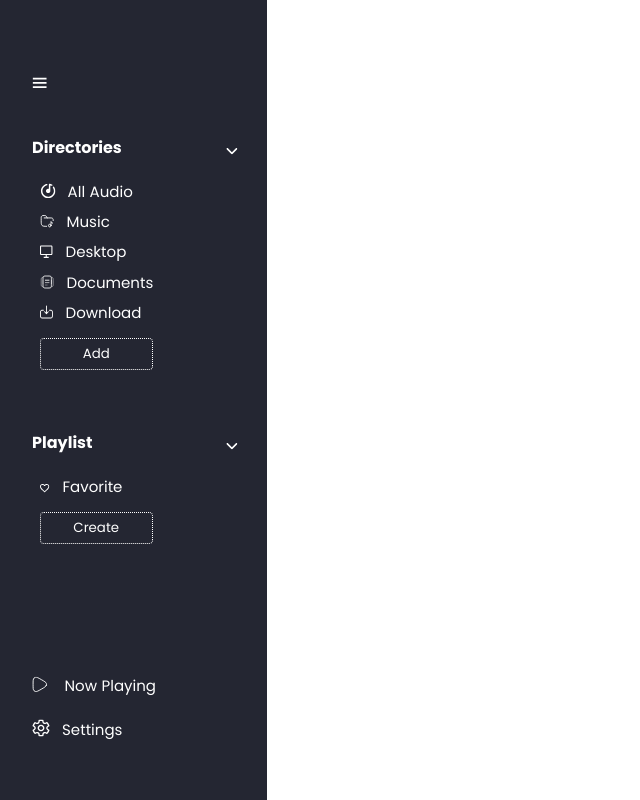
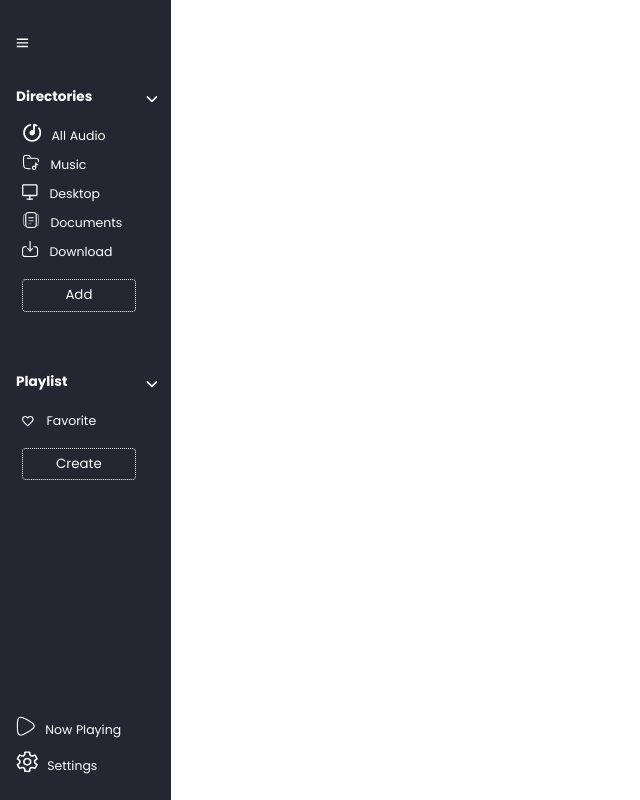
Before and after one commit to slick-codes/mongoplayer, a React (Vite) app in the folder frontend/: page / in a window 1280 px wide. Shown: the whole page, without its empty margins (0-640 px from the left). Built offline with nearby package versions, Linux system fonts and the light colour scheme.

Commit message:
fix small issues with the nav

```diff
--- a/frontend/src/styles/collaper.scss
+++ b/frontend/src/styles/collaper.scss
@@ -10,6 +10,7 @@ ul {
     cursor: pointer;
     padding: .5em 0;
     width: 100%;
+    font-size: .85rem;
     font-weight: bolder;
     display: flex;
     justify-content: space-between;
@@ -30,5 +31,4 @@ ul {
   &__content {
     padding-top: .5em;
   }
-
 }
--- a/frontend/src/styles/nav.scss
+++ b/frontend/src/styles/nav.scss
@@ -1,8 +1,8 @@
 @import "config";
 
 .nav {
-  width: 20em;
-  padding: 3em 2em;
+  width: 12em;
+  padding: 1em 1em;
   background-color: $primary-color;
 
   &__container {
@@ -17,8 +17,11 @@
   }
 
   &__toggler {
-    svg {
-      transform: scale(1.2);
+    display: flex;
+
+    >div {
+      cursor: pointer;
+      transform: scale(1.6);
       transform-origin: left;
     }
   }
@@ -35,15 +38,19 @@
     padding-bottom: 3em;
 
     li {
-      padding: .24em 0em;
+      padding: .44em 0em;
+      // font-weight: bolder;
       padding-left: .5em;
       color: white;
-      font-size: .94rem;
+      display: flex;
+      justify-content: flex-start;
+      align-items: center;
+      font-size: .78rem;
       cursor: pointer;
 
-      span svg {
+      span:first-child {
         transform-origin: left;
-        transform: scale(1.2);
+        transform: scale(1.5);
       }
 
 
@@ -59,7 +66,7 @@
       }
 
       span:last-child {
-        padding-left: .5em;
+        padding-left: .8em;
       }
 
       &.active {
@@ -80,3 +87,335 @@
     }
   }
 }
+
+
+.nav.--closed {
+  width: initial;
+
+  .nav__toggler {
+    display: flex;
+    // background: purple;
+    // transform-origin: center;
+    // justify-content: center;
+    // align-items: center;
+  }
+
+  button {
+    display: none;
+  }
+
+  li {
+    padding-left: 0;
+    justify-content: center;
+
+    span:first-child {
+      transform-origin: center !important;
+    }
+
+    span:last-child {
+      display: none;
+    }
+
+    span {
+      padding: 0;
+    }
+  }
+
+  .collaper__name {
+    padding: 1.3em 0 !important;
+
+    >* {
+      display: none;
+    }
+  }
+
+
+
+  section:not([class]) {
+    display: flex;
+    justify-content: center;
+
+    li {
+      display: flex;
+      justify-content: center;
+
+      >span:first-child {
+        transform: scale(1.4);
+        padding-right: 0;
+        transform-origin: center;
+        display: flex;
+        justify-content: center;
+        align-items: center;
+
+        svg {
+          transform: scale(1);
+          transform-origin: initial;
+        }
+      }
+    }
+  }
+
+}
+
+
+
+
+
+
+
+
+
+
+
+
+@font-face {
+  font-family: poppins;
+  font-style: normal;
+  font-weight: 400;
+  src: local('Poppins'), url(https://fonts.cdnfonts.com/s/16009/Poppins-Regular.woff) format('woff')
+}
+
+@font-face {
+  font-family: poppins;
+  font-style: normal;
+  font-weight: 400;
+  src: local('Poppins'), url(https://fonts.cdnfonts.com/s/16009/Poppins-Regular.woff) format('woff')
+}
+
+@font-face {
+  font-family: poppins;
+  font-style: italic;
+  font-weight: 400;
+  src: local('Poppins'), url(https://fonts.cdnfonts.com/s/16009/Poppins-Italic.woff) format('woff')
+}
+
+@font-face {
+  font-family: poppins;
+  font-style: italic;
+  font-weight: 400;
+  src: local('Poppins'), url(https://fonts.cdnfonts.com/s/16009/Poppins-Italic.woff) format('woff')
+}
+
+@font-face {
+  font-family: poppins;
+  font-style: normal;
+  font-weight: 250;
+  src: local('Poppins'), url(https://fonts.cdnfonts.com/s/16009/Poppins-Thin.woff) format('woff')
+}
+
+@font-face {
+  font-family: poppins;
+  font-style: normal;
+  font-weight: 250;
+  src: local('Poppins'), url(https://fonts.cdnfonts.com/s/16009/Poppins-Thin.woff) format('woff')
+}
+
+@font-face {
+  font-family: poppins;
+  font-style: italic;
+  font-weight: 250;
+  src: local('Poppins'), url(https://fonts.cdnfonts.com/s/16009/Poppins-ThinItalic.woff) format('woff')
+}
+
+@font-face {
+  font-family: poppins;
+  font-style: italic;
+  font-weight: 250;
+  src: local('Poppins'), url(https://fonts.cdnfonts.com/s/16009/Poppins-ThinItalic.woff) format('woff')
+}
+
+@font-face {
+  font-family: poppins;
+  font-style: normal;
+  font-weight: 275;
+  src: local('Poppins'), url(https://fonts.cdnfonts.com/s/16009/Poppins-ExtraLight.woff) format('woff')
+}
+
+@font-face {
+  font-family: poppins;
+  font-style: normal;
+  font-weight: 275;
+  src: local('Poppins'), url(https://fonts.cdnfonts.com/s/16009/Poppins-ExtraLight.woff) format('woff')
+}
+
+@font-face {
+  font-family: poppins;
+  font-style: italic;
+  font-weight: 275;
+  src: local('Poppins'), url(https://fonts.cdnfonts.com/s/16009/Poppins-ExtraLightItalic.woff) format('woff')
+}
+
+@font-face {
+  font-family: poppins;
+  font-style: italic;
+  font-weight: 275;
+  src: local('Poppins'), url(https://fonts.cdnfonts.com/s/16009/Poppins-ExtraLightItalic.woff) format('woff')
+}
+
+@font-face {
+  font-family: poppins;
+  font-style: normal;
+  font-weight: 300;
+  src: local('Poppins'), url(https://fonts.cdnfonts.com/s/16009/Poppins-Light.woff) format('woff')
+}
+
+@font-face {
+  font-family: poppins;
+  font-style: normal;
+  font-weight: 300;
+  src: local('Poppins'), url(https://fonts.cdnfonts.com/s/16009/Poppins-Light.woff) format('woff')
+}
+
+@font-face {
+  font-family: poppins;
+  font-style: italic;
+  font-weight: 300;
+  src: local('Poppins'), url(https://fonts.cdnfonts.com/s/16009/Poppins-LightItalic.woff) format('woff')
+}
+
+@font-face {
+  font-family: poppins;
+  font-style: italic;
+  font-weight: 300;
+  src: local('Poppins'), url(https://fonts.cdnfonts.com/s/16009/Poppins-LightItalic.woff) format('woff')
+}
+
+@font-face {
+  font-family: poppins;
+  font-style: normal;
+  font-weight: 500;
+  src: local('Poppins'), url(https://fonts.cdnfonts.com/s/16009/Poppins-Medium.woff) format('woff')
+}
+
+@font-face {
+  font-family: poppins;
+  font-style: normal;
+  font-weight: 500;
+  src: local('Poppins'), url(https://fonts.cdnfonts.com/s/16009/Poppins-Medium.woff) format('woff')
+}
+
+@font-face {
+  font-family: poppins;
+  font-style: italic;
+  font-weight: 500;
+  src: local('Poppins'), url(https://fonts.cdnfonts.com/s/16009/Poppins-MediumItalic.woff) format('woff')
+}
+
+@font-face {
+  font-family: poppins;
+  font-style: italic;
+  font-weight: 500;
+  src: local('Poppins'), url(https://fonts.cdnfonts.com/s/16009/Poppins-MediumItalic.woff) format('woff')
+}
+
+@font-face {
+  font-family: poppins;
+  font-style: normal;
+  font-weight: 600;
+  src: local('Poppins'), url(https://fonts.cdnfonts.com/s/16009/Poppins-SemiBold.woff) format('woff')
+}
+
+@font-face {
+  font-family: poppins;
+  font-style: normal;
+  font-weight: 600;
+  src: local('Poppins'), url(https://fonts.cdnfonts.com/s/16009/Poppins-SemiBold.woff) format('woff')
+}
+
+@font-face {
+  font-family: poppins;
+  font-style: italic;
+  font-weight: 600;
+  src: local('Poppins'), url(https://fonts.cdnfonts.com/s/16009/Poppins-SemiBoldItalic.woff) format('woff')
+}
+
+@font-face {
+  font-family: poppins;
+  font-style: italic;
+  font-weight: 600;
+  src: local('Poppins'), url(https://fonts.cdnfonts.com/s/16009/Poppins-SemiBoldItalic.woff) format('woff')
+}
+
+@font-face {
+  font-family: poppins;
+  font-style: normal;
+  font-weight: 700;
+  src: local('Poppins'), url(https://fonts.cdnfonts.com/s/16009/Poppins-Bold.woff) format('woff')
+}
+
+@font-face {
+  font-family: poppins;
+  font-style: normal;
+  font-weight: 700;
+  src: local('Poppins'), url(https://fonts.cdnfonts.com/s/16009/Poppins-Bold.woff) format('woff')
+}
+
+@font-face {
+  font-family: poppins;
+  font-style: italic;
+  font-weight: 700;
+  src: local('Poppins'), url(https://fonts.cdnfonts.com/s/16009/Poppins-BoldItalic.woff) format('woff')
+}
+
+@font-face {
+  font-family: poppins;
+  font-style: italic;
+  font-weight: 700;
+  src: local('Poppins'), url(https://fonts.cdnfonts.com/s/16009/Poppins-BoldItalic.woff) format('woff')
+}
+
+@font-face {
+  font-family: poppins;
+  font-style: normal;
+  font-weight: 800;
+  src: local('Poppins'), url(https://fonts.cdnfonts.com/s/16009/Poppins-ExtraBold.woff) format('woff')
+}
+
+@font-face {
+  font-family: poppins;
+  font-style: normal;
+  font-weight: 800;
+  src: local('Poppins'), url(https://fonts.cdnfonts.com/s/16009/Poppins-ExtraBold.woff) format('woff')
+}
+
+@font-face {
+  font-family: poppins;
+  font-style: italic;
+  font-weight: 800;
+  src: local('Poppins'), url(https://fonts.cdnfonts.com/s/16009/Poppins-ExtraBoldItalic.woff) format('woff')
+}
+
+@font-face {
+  font-family: poppins;
+  font-style: italic;
+  font-weight: 800;
+  src: local('Poppins'), url(https://fonts.cdnfonts.com/s/16009/Poppins-ExtraBoldItalic.woff) format('woff')
+}
+
+@font-face {
+  font-family: poppins;
+  font-style: normal;
+  font-weight: 900;
+  src: local('Poppins'), url(https://fonts.cdnfonts.com/s/16009/Poppins-Black.woff) format('woff')
+}
+
+@font-face {
+  font-family: poppins;
+  font-style: normal;
+  font-weight: 900;
+  src: local('Poppins'), url(https://fonts.cdnfonts.com/s/16009/Poppins-Black.woff) format('woff')
+}
+
+@font-face {
+  font-family: poppins;
+  font-style: italic;
+  font-weight: 900;
+  src: local('Poppins'), url(https://fonts.cdnfonts.com/s/16009/Poppins-BlackItalic.woff) format('woff')
+}
+
+@font-face {
+  font-family: poppins;
+  font-style: italic;
+  font-weight: 900;
+  src: local('Poppins'), url(https://fonts.cdnfonts.com/s/16009/Poppins-BlackItalic.woff) format('woff')
+}
```
